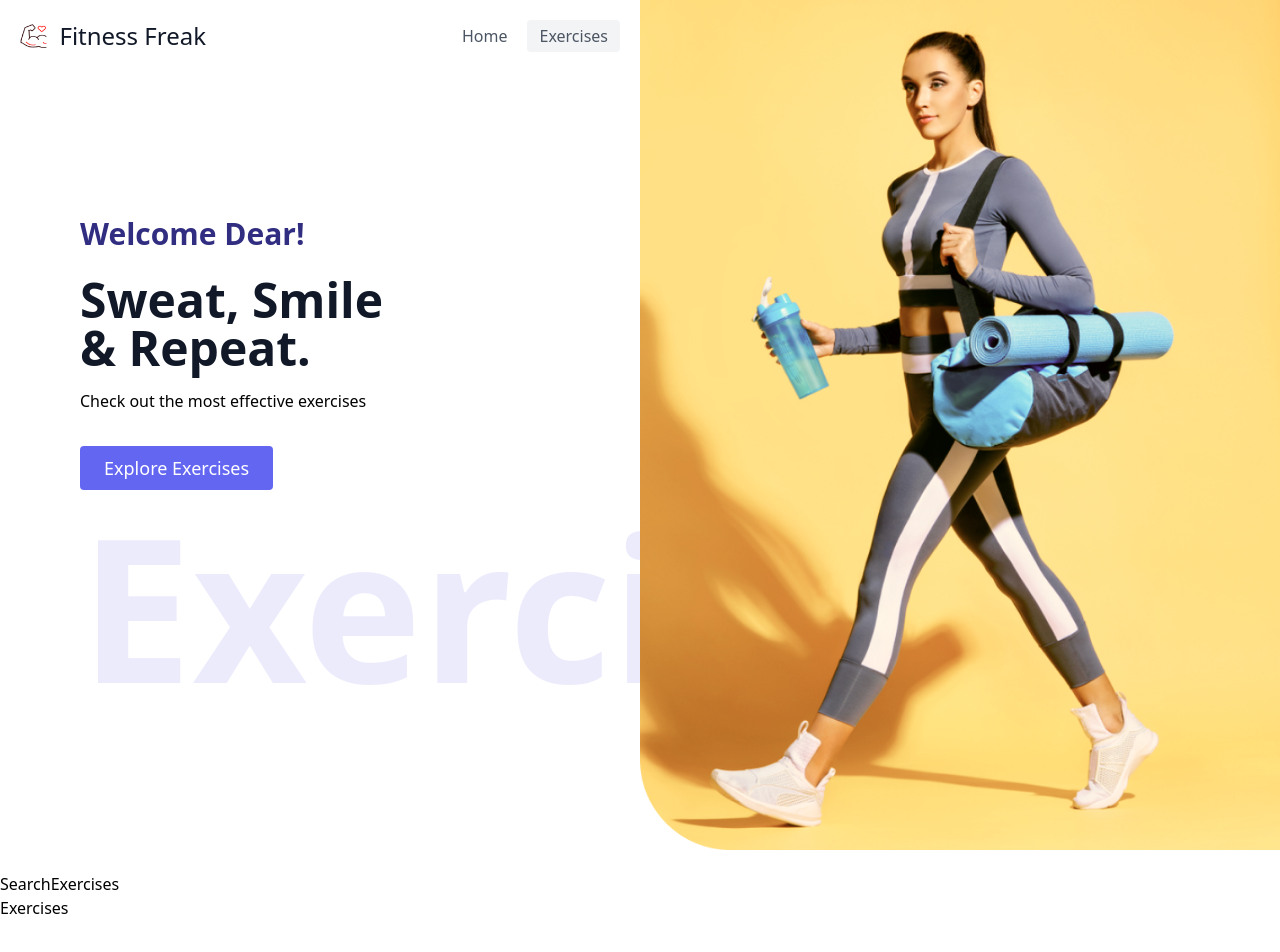
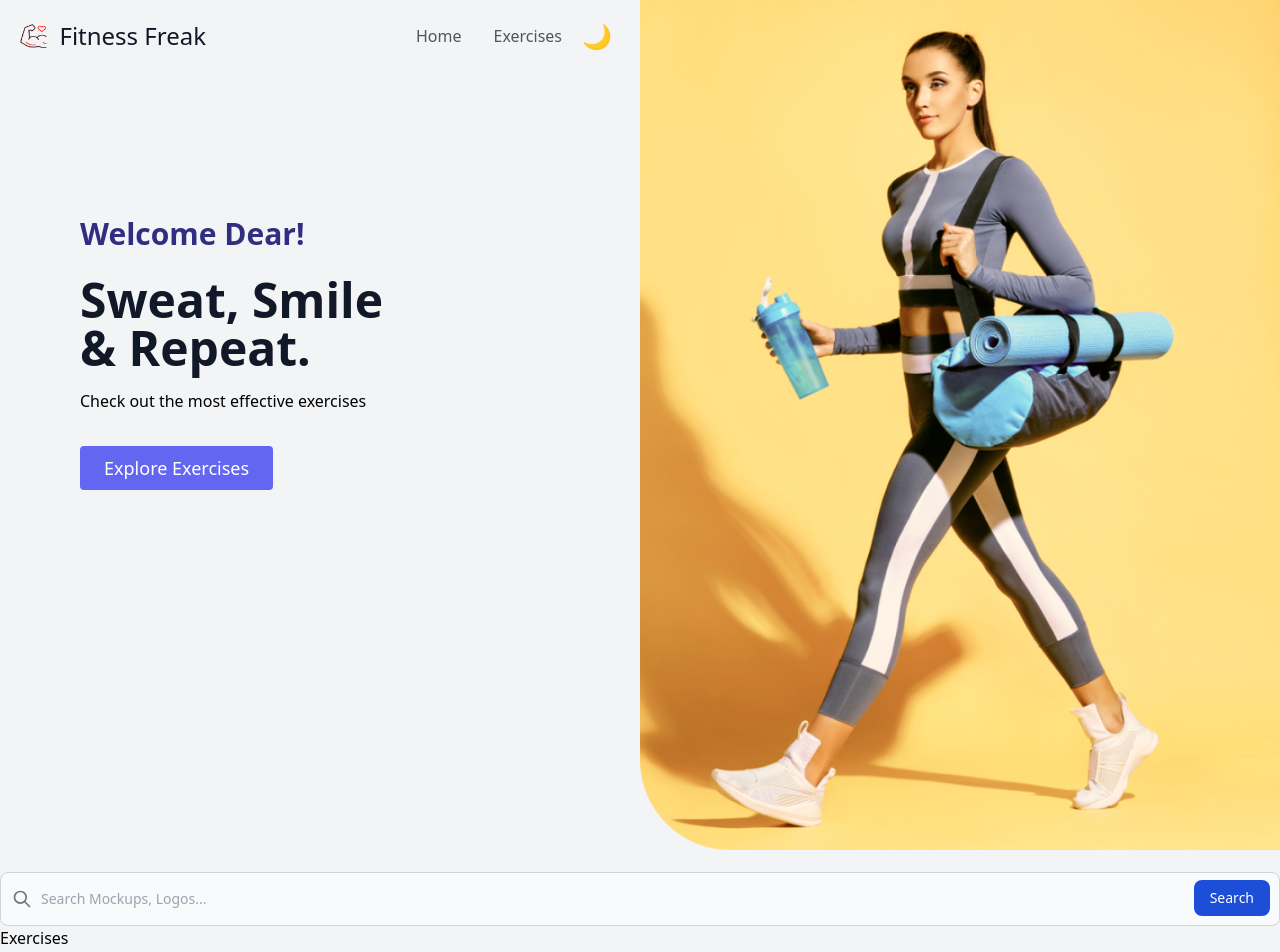
Before and after one commit to MdTehseenKhan/fitness-freak-gym, a React (Vite) app: page / in a window 1280 px wide. Shown: the top 952 px of the page. Built offline with nearby package versions, Linux system fonts and the light colour scheme.

Commit message:
SetUp Dark Mode

```diff
--- a/src/App.jsx
+++ b/src/App.jsx
@@ -10,7 +10,7 @@ import "./App.css"
 
 function App() {
   return (
-    <div>
+    <div className="bg-gray-100 dark:bg-slate-800">
       <Navbar />
       <Routes>
         <Route path="/" element={<Home />} />
--- a/src/components/HeroBanner.jsx
+++ b/src/components/HeroBanner.jsx
@@ -13,14 +13,14 @@ const HeroBanner = () => {
       {/* <section className="text-gray-600 body-font">
         <div className="mx-auto flex md:flex-row flex-col items-center md:items-start overflow-hidden"> */}
       <div className="lg:flex-grow md:w-1/2 flex flex-col md:items-start md:text-left mb-28 md:mb-0 items-center text-center relative md:px-20 md:py-20 lg:py-36 md:h-screen">
-        <h1 className="title-font text-3xl mb-6 font-semibold text-indigo-900">
+        <h1 className="title-font text-3xl mb-6 font-semibold text-indigo-900 dark:text-indigo-400">
           Welcome Dear!
         </h1>
-        <h1 className="title-font sm:text-5xl text-4xl mb-4 font-bold text-gray-900">
+        <h1 className="title-font sm:text-5xl text-4xl mb-4 font-bold text-gray-900 dark:text-gray-200">
           Sweat, Smile
           <br className="md:inline-block hidden" /> & Repeat.
         </h1>
-        <p className="mb-8 leading-relaxed">
+        <p className="mb-8 leading-relaxed dark:text-gray-200">
           Check out the most effective exercises
         </p>
         <div className="flex justify-center">
--- a/src/components/Navbar.jsx
+++ b/src/components/Navbar.jsx
@@ -1,4 +1,5 @@
 import { Link } from "react-router-dom"
+import ThemeMode from "./ThemeMode"
 
 import Logo from "../assets/images/Logo.png"
 
@@ -15,19 +16,25 @@ const Navbar = () => {
                 className="w-6, h-6 mx-0 my-5"
               />
             </Link>
-            <span className="ml-3 text-2xl">Fitness Freak</span>
+            <span className="ml-3 text-2xl dark:text-gray-100">
+              Fitness Freak
+            </span>
           </a>
           <nav className="ml-auto flex flex-wrap items-center text-base justify-center">
-            <Link to="/" className="mr-5 hover:text-indigo-900">
+            <Link
+              to="/"
+              className="mr-5 hover:text-indigo-900 dark:text-gray-100 dark:hover:text-indigo-400"
+            >
               Home
             </Link>
+            <a
+              href="#exercises"
+              className="inline-flex items-center border-0 py-1 px-3 focus:outline-none rounded text-base mt-0 dark:text-gray-100 dark:hover:text-indigo-400"
+            >
+              Exercises
+            </a>
+            <ThemeMode />
           </nav>
-          <a
-            href="#exercises"
-            className="inline-flex items-center bg-gray-100 border-0 py-1 px-3 focus:outline-none hover:bg-gray-200 rounded text-base mt-0"
-          >
-            Exercises
-          </a>
         </div>
       </header>
     </>
--- a/src/components/SearchExercises.jsx
+++ b/src/components/SearchExercises.jsx
@@ -1,7 +1,52 @@
 import React from "react"
 
 const SearchExercises = () => {
-  return <div>SearchExercises</div>
+  return (
+    <>
+      <section className="font-body">
+        <form className="container m-auto">
+          <label
+            htmlFor="default-search"
+            className="mb-2 text-sm font-medium text-gray-900 sr-only dark:text-gray-300"
+          >
+            Search
+          </label>
+          <div className="relative">
+            <div className="flex absolute inset-y-0 left-0 items-center pl-3 pointer-events-none">
+              <svg
+                aria-hidden="true"
+                className="w-5 h-5 text-gray-500 dark:text-gray-400"
+                fill="none"
+                stroke="currentColor"
+                viewBox="0 0 24 24"
+                xmlns="http://www.w3.org/2000/svg"
+              >
+                <path
+                  strokeLinecap="round"
+                  strokeLinejoin="round"
+                  strokeWidth="2"
+                  d="M21 21l-6-6m2-5a7 7 0 11-14 0 7 7 0 0114 0z"
+                ></path>
+              </svg>
+            </div>
+            <input
+              type="search"
+              id="default-search"
+              className="block p-4 pl-10 w-full text-sm text-gray-900 bg-gray-50 rounded-lg border border-gray-300 focus:ring-blue-500 focus:border-blue-500 dark:bg-gray-700 dark:border-gray-600 dark:placeholder-gray-400 dark:text-white dark:focus:ring-blue-500 dark:focus:border-blue-500"
+              placeholder="Search Mockups, Logos..."
+              required
+            />
+            <button
+              type="submit"
+              className="text-white absolute right-2.5 bottom-2.5 bg-blue-700 hover:bg-blue-800 focus:ring-4 focus:outline-none focus:ring-blue-300 font-medium rounded-lg text-sm px-4 py-2 dark:bg-blue-600 dark:hover:bg-blue-700 dark:focus:ring-blue-800"
+            >
+              Search
+            </button>
+          </div>
+        </form>
+      </section>
+    </>
+  )
 }
 
 export default SearchExercises
--- /dev/null
+++ b/src/components/ThemeMode.jsx
@@ -0,0 +1,29 @@
+import { useState, useEffect } from "react"
+
+const ThemeMode = () => {
+  const [theme, setTheme] = useState("light")
+  const themeOpposite = theme === "dark" ? "light" : "dark"
+
+  useEffect(() => {
+    const root = window.document.documentElement.classList
+
+    root.add(theme)
+    root.remove(themeOpposite)
+
+    console.log(root)
+  }, [theme])
+
+  return (
+    <div className="p-2 text-2xl">
+      <button
+        onClick={() =>
+          setTheme((theme) => (theme === "dark" ? "light" : "dark"))
+        }
+      >
+        {theme === "dark" ? "☀️" : "🌙"}
+      </button>
+    </div>
+  )
+}
+
+export default ThemeMode
--- a/tailwind.config.cjs
+++ b/tailwind.config.cjs
@@ -1,6 +1,7 @@
 /** @type {import('tailwindcss').Config} */
 module.exports = {
   content: ["./src/**/*.{js,jsx,ts,tsx}"],
+  darkMode: "class",
   theme: {
     extend: {},
   },
```
